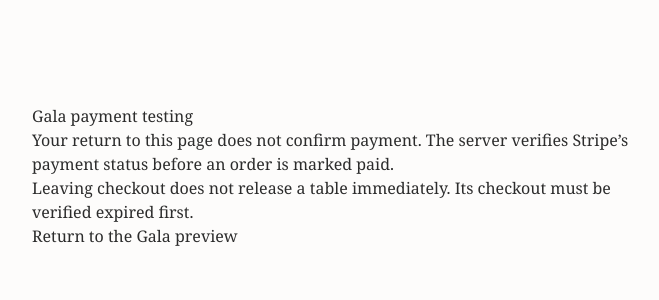
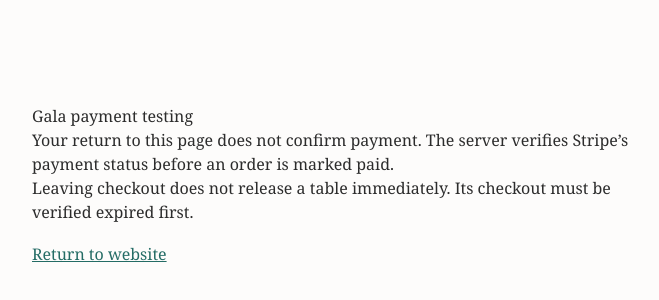
Before and after one commit to boonewh/odessasymphonyguild, a Next.js app: page /gala/preview/payment in a window 1280 px wide. Shown: the top 300 px of the page, without its empty margins (292-951 px from the left). Built offline with nearby package versions, Linux system fonts and the light colour scheme.

Commit message:
Add return to website link after Gala checkout

```diff
--- a/app/gala/preview/payment/page.tsx
+++ b/app/gala/preview/payment/page.tsx
@@ -1,3 +1,4 @@
+import Link from "next/link";
 import { requireGalaPreview } from "@/lib/gala/preview";
 import { backendEnabled } from "@/lib/gala/backend/config";
 import { SandboxAccess, SandboxOrderStatus } from "@/components/gala/SandboxCheckout";
@@ -10,11 +11,12 @@ export default async function PaymentReturn({ searchParams }: { searchParams: Pr
   if (backendEnabled(process.env) && parsed.success) return <main className={styles.lab}>
     <span className={styles.badge}>TEST SITE · NO REAL PAYMENTS</span><h1>Your Gala order</h1>
     <SandboxAccess><SandboxOrderStatus key={parsed.data} id={parsed.data} /></SandboxAccess>
+    <nav className={styles.nav} aria-label="Return navigation"><Link href="/">Return to website</Link></nav>
   </main>;
   return <main style={{ maxWidth: 680, margin: "80px auto", padding: 24 }}>
     <h1>Gala payment testing</h1>
     <p>Your return to this page does not confirm payment. The server verifies Stripe’s payment status before an order is marked paid.</p>
     <p>Leaving checkout does not release a table immediately. Its checkout must be verified expired first.</p>
-    <a href="/gala/tables">Return to the Gala preview</a>
+    <nav className={styles.nav} aria-label="Return navigation"><Link href="/">Return to website</Link></nav>
   </main>;
 }
```
